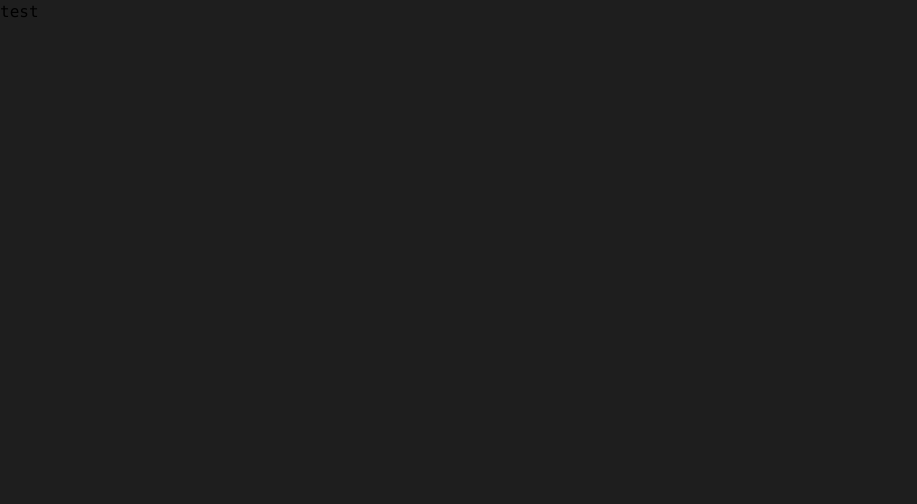
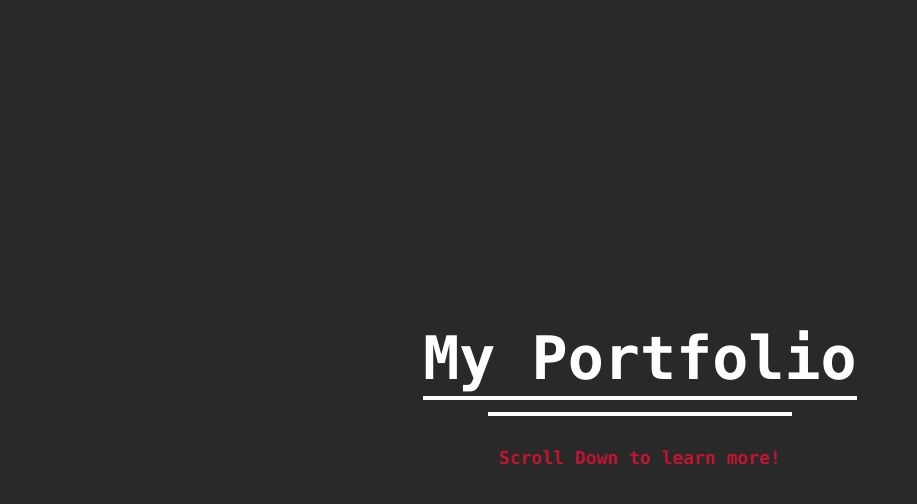
Before and after one commit to kmsungporant/kmsungporant.github.io, a Next.js app: page /portfolio in a window 1280 px wide. Shown: the top 504 px of the page, without its empty margins (0-917 px from the left). Built offline with nearby package versions, Linux system fonts and the light colour scheme.

Commit message:
start of project element

```diff
--- a/components/main-page/portfolio.tsx
+++ b/components/main-page/portfolio.tsx
@@ -34,7 +34,6 @@ const onHoverAnimation = {
   },
 };
 
-export default function Portfolio() {
 const icons: { name: string; icon: ReactNode }[] = [
   { name: "NextJs", icon: <SiNextdotjs /> },
   { name: "JavaScript", icon: <SiJavascript /> },
@@ -56,6 +55,7 @@ export default function Portfolio() {
   { name: "Framer-Motion", icon: <MdAnimation /> },
 ];
 
+export default function Portfolio() {
   const BASE_TITLE = "Skills & Experiences";
   const BASE_ICON = <div />;
   const [title, setTitle] = useState(BASE_TITLE);
@@ -140,7 +140,7 @@ export default function Portfolio() {
                         </motion.div>
                       ))}
                     </div>
-                    <Link href="/about" passHref>
+                    <Link href="/portfolio" passHref>
                       <motion.button
                         initial={{ opacity: 0 }}
                         whileInView={{
@@ -157,8 +157,9 @@ export default function Portfolio() {
                   </motion.span>
                 </div>
               </div>
-              <div className="w-full h-full text-WitchingHourLight dark:text-NavyBlueLight">
-                <div className="flex flex-col items-center justify-center h-full ">
+              <div className="flex items-center justify-center w-full h-full ">
+                <div className="w-3/5 border-4 border-white rounded-full h-2/5">
+                  <div className="flex flex-col items-center justify-center h-full text-WitchingHourLight dark:text-NavyBlueLight">
                     <motion.div variants={hoveringAnimation} animate="hover">
                       <span className="text-9xl">{icon}</span>
                     </motion.div>
@@ -169,6 +170,7 @@ export default function Portfolio() {
                     >
                       {title}
                     </motion.div>
+                  </div>
                 </div>
               </div>
             </div>
@@ -224,7 +226,7 @@ export default function Portfolio() {
                   </motion.div>
                 ))}
               </div>
-              <Link href="/about" passHref>
+              <Link href="/portfolio" passHref>
                 <motion.button
                   initial={{ opacity: 0 }}
                   whileInView={{
--- /dev/null
+++ b/components/portfolio-page/hero.tsx
@@ -0,0 +1,45 @@
+import { motion } from "framer-motion";
+
+export default function Hero() {
+  return (
+    <div className="flex items-center justify-center h-full">
+      <div className="flex flex-col items-center justify-center w-full h-full">
+        <motion.span
+          initial={{ opacity: 0 }}
+          whileInView={{ opacity: 1, transition: { duration: 1 } }}
+          viewport={{ once: false }}
+          className="z-20 justify-center text-6xl font-semibold text-white dark:text-black"
+        >
+          My Portfolio
+          <div className="flex flex-col justify-center h-full mt-2 ">
+            <div className="flex justify-center w-full h-full -mb-9">
+              <motion.div
+                initial={{ width: "0%" }}
+                whileInView={{
+                  width: "100%",
+                  transition: { duration: 1.5, ease: "easeInOut" },
+                }}
+                viewport={{ once: false }}
+                className="bg-white dark:bg-black w-full h-[7%] "
+              ></motion.div>
+            </div>
+            <div className="flex justify-center w-full h-full">
+              <motion.div
+                initial={{ width: "0%" }}
+                whileInView={{
+                  width: "70%",
+                  transition: { duration: 2, ease: "easeInOut" },
+                }}
+                viewport={{ once: false }}
+                className="bg-white dark:bg-black w-0 h-[7%]"
+              ></motion.div>
+            </div>
+          </div>
+        </motion.span>
+        <span className="mt-12 text-lg font-semibold dark:text-NavyBlueLight text-WitchingHourLight">
+          Scroll Down to learn more!
+        </span>
+      </div>
+    </div>
+  );
+}
--- /dev/null
+++ b/components/portfolio-page/projectElements.tsx
@@ -0,0 +1,34 @@
+const projects: { name: string; source: string; description: string }[] = [
+  {
+    name: "Discord Bot",
+    source: "/discord.gif",
+    description:
+      "Developed a discord bot using python and Discord API and hosted via Azure using Virtual Machine to run 24/7 for a discord server Integrated various features forthe server: music playerfor YouTube, mini games, shortcut commands and more Moon Bot is still fully operational serving 40+ members in the discord server",
+  },
+  {
+    name: "Personal Portfolio Website",
+    source: "/portfolio.gif",
+    description:
+      "Developed a fully functional personal portfolio website for desktop using Next.js, React.js and TailwindCSS Hosted on GitHub Pages with the domain provided and managed on Google Domains Currently working on compatibility of different mobile devices",
+  },
+  {
+    name: "Minecraft Server",
+    source: "/server.gif",
+    description:
+      "Hosted and managed a Minecraft Server on Azure and Remote SSH Fully operational to this date with 10-16 player",
+  },
+];
+
+export default function ProjectElements() {
+  return (
+    <div className="w-3/5 h-full">
+      <div className="flex flex-col items-center justify-start h-full">
+        {projects.map((project, i) => (
+          <div key={i} className="h-full">
+            <span className="text-white text-7xl">{project.name}</span>
+          </div>
+        ))}
+      </div>
+    </div>
+  );
+}
--- a/pages/portfolio.tsx
+++ b/pages/portfolio.tsx
@@ -1,16 +1,14 @@
-import Menu from "../components/menu";
-
 import { useState } from "react";
+import Hero from "../components/portfolio-page/hero";
+import ProjectElements from "../components/portfolio-page/projectElements";
 
 export default function PortfolioPage() {
   const [menuIsOpen, setMenuIsOpen] = useState(false);
 
   return (
-    <div className="h-full bg-DarkGray dark:bg-white scroll-smooth font-Consolas">
-      <Menu menuIsOpen={menuIsOpen} setMenuIsOpen={setMenuIsOpen} />
-      <div>
-        test
-      </div>
+    <div className="h-full overflow-scroll bg-DarkGray/95 dark:bg-white font-Consolas snap-mandatory scroll-smooth snap-y">
+      <Hero />
+      <ProjectElements />
     </div>
   );
 }
```
Lines whose indentation alone changed are shown as unchanged.
